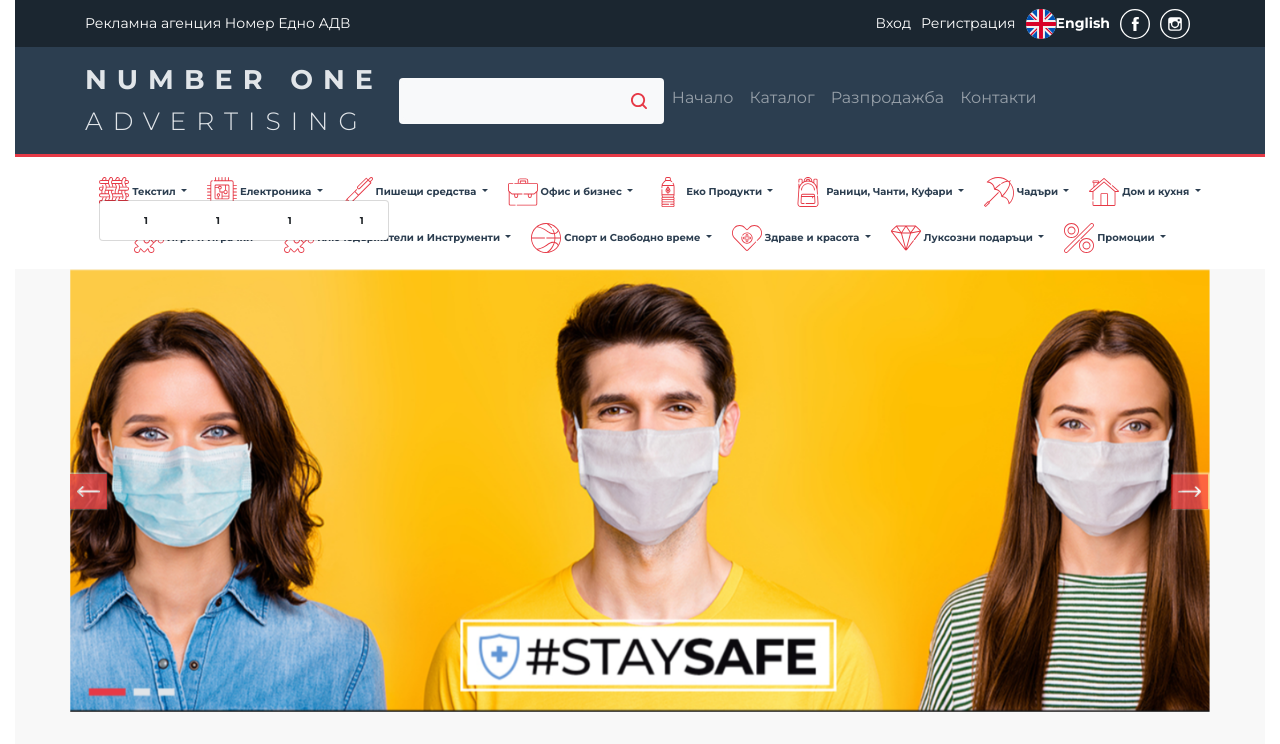
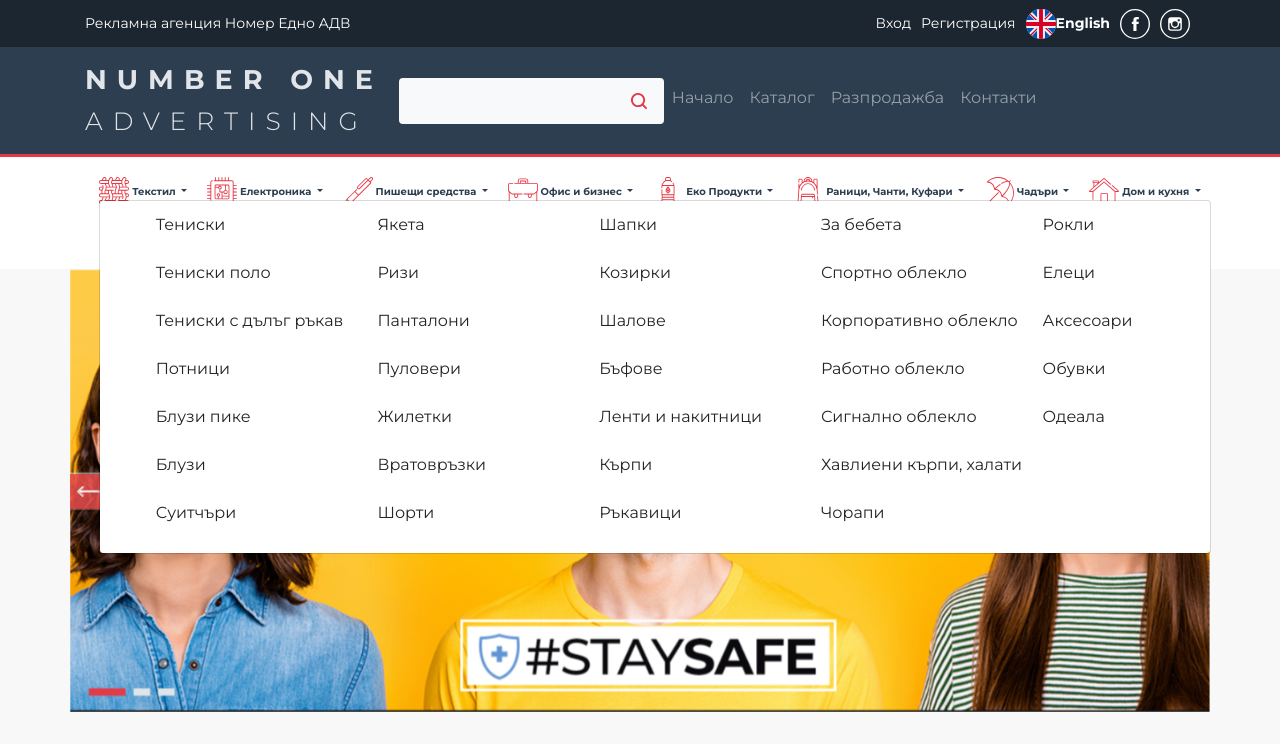
Before and after one commit to MPredova/Eurocoders, a plain HTML site: page index.html in a window 1280 px wide. Both pictures are taken after a click on the button "Текстил". Shown: the top 744 px of the page. Drawn offline with nearby package versions, Linux system fonts and the light colour scheme.

Commit message:
final commit

```diff
--- a/css/styles.css
+++ b/css/styles.css
@@ -11,10 +11,17 @@
 	border-bottom: 3px solid #e63946;
 	margin-bottom: 20px;
 }
-/* .dropdown-item {
-	list-style-type: disc;
-	color: #e63946;
-} */
+.dropdown-menu{
+	display: flex;
+	flex-direction: row;
+}
+.dropdown-row{
+	justify-content: space-around;
+}
+.dropdown{
+	display: flex;
+	flex-direction: column;
+}
 .menu ul{
 	display: flex;
 	list-style: none;
@@ -35,8 +42,6 @@
 .menu .row{
 	justify-content: space-evenly;
 }
-/* .dropdown{
-} */
 .btn-secondary {
 	border: 0px !important;
 	background-color: transparent !important;
@@ -355,4 +360,8 @@ hr {
 	.mobile-hidden{
 		display:none;
 	}
+	.navbar-two{
+		text-align: center;
+		font-size: 20px !important;
+	}
 }
--- a/index.html
+++ b/index.html
@@ -13,7 +13,8 @@
     <title>Number One</title>
 </head>
 <body>
-    <div class='col-md-12 wrap' style="position:relative; overflow-x:hidden;">
+    <div style="position:relative; overflow-x:hidden;">
+        <div class="mobile-hidden">
             <nav class="navbar navbar-light nav-dark justify-content-between">
                 <div class='container'>
                     <a class="navbar-brand navbar-one">Рекламна агенция Номер Едно АДВ</a>
@@ -26,9 +27,10 @@
                     </form>
                 </div>
             </nav>
+        </div>
     <nav class="navbar navbar-expand-lg navbar-dark nav-light">
         <div class='container'>
-        <a class="navbar-brand navbar-two" href="#">NUMBER ONE <br><span>ADVERTISING</span></a>
+        <a class="mobile-headline navbar-brand navbar-two" href="#">NUMBER ONE <br><span>ADVERTISING</span></a>
         <button class="navbar-toggler" type="button" data-toggle="collapse" data-target="#navbarSupportedContent" aria-controls="navbarSupportedContent" aria-expanded="false" aria-label="Toggle navigation">
             <span class="navbar-toggler-icon"></span>
         </button>
@@ -67,32 +69,6 @@
     <section id="header">
         <div class="container">
             <div class="menu mobile-hidden">
-                <!-- <div class="dropdown show">
-                    <a class="btn btn-secondary dropdown-toggle" href="#" role="button" id="textile" data-toggle="dropdown" aria-haspopup="true" aria-expanded="false">
-                        Текстил
-                    </a>
-                    <div class="dropdown-menu" aria-labelledby="textile">
-                        <ul>
-                            <li class="dropdown-item">1</li>
-                            <li class="dropdown-item">1</li>
-                            <li class="dropdown-item">1</li>
-                            <li class="dropdown-item">1</li>
-                        </ul>
-                    </div>
-                </div>
-                <div class="dropdown show">
-                    <a class="btn btn-secondary dropdown-toggle" href="#" role="button" id="electronics" data-toggle="dropdown" aria-haspopup="true" aria-expanded="false">
-                        Електроника
-                    </a>
-                    <div class="dropdown-menu" aria-labelledby="electronics">
-                        <ul>
-                            <li class="dropdown-item">2</li>
-                            <li class="dropdown-item">2</li>
-                            <li class="dropdown-item">2</li>
-                            <li class="dropdown-item">2</li>
-                        </ul>
-                    </div>
-                </div> -->
                 <div class="row">
                     <ul>
                         <li>
@@ -101,12 +77,51 @@
                                 Текстил
                             </a>
                             <div class="dropdown-menu" aria-labelledby="textile">
-                                <ul class="dropdown">
-                                    <li class="dropdown-item">1</li>
-                                    <li class="dropdown-item">1</li>
-                                    <li class="dropdown-item">1</li>
-                                    <li class="dropdown-item">1</li>
-                                </ul>
+                                <div class="row dropdown-row">
+                                    <div class="col-2">
+                                        <p class="dropdown-item">Тениски</p>
+                                        <p class="dropdown-item">Тениски поло</p>
+                                        <p class="dropdown-item">Тениски с дълъг ръкав</p>
+                                        <p class="dropdown-item">Потници</p>
+                                        <p class="dropdown-item">Блузи пике</p>
+                                        <p class="dropdown-item">Блузи</p>
+                                        <p class="dropdown-item">Суитчъри</p>
+                                    </div>
+                                    <div class="col-2">
+                                        <p class="dropdown-item">Якета</p>
+                                        <p class="dropdown-item">Ризи</p>
+                                        <p class="dropdown-item">Панталони</p>
+                                        <p class="dropdown-item">Пуловери</p>
+                                        <p class="dropdown-item">Жилетки</p>
+                                        <p class="dropdown-item">Вратовръзки</p>
+                                        <p class="dropdown-item">Шорти</p>
+                                    </div>
+                                    <div class="col-2">
+                                        <p class="dropdown-item">Шапки</p>
+                                        <p class="dropdown-item">Козирки</p>
+                                        <p class="dropdown-item">Шалове</p>
+                                        <p class="dropdown-item">Бъфове</p>
+                                        <p class="dropdown-item">Ленти и накитници</p>
+                                        <p class="dropdown-item">Кърпи</p>
+                                        <p class="dropdown-item">Ръкавици</p>
+                                    </div>
+                                    <div class="col-2">
+                                        <p class="dropdown-item">За бебета</p>
+                                        <p class="dropdown-item">Спортно облекло</p>
+                                        <p class="dropdown-item">Корпоративно облекло</p>
+                                        <p class="dropdown-item">Работно облекло</p>
+                                        <p class="dropdown-item">Сигнално облекло</p>
+                                        <p class="dropdown-item">Хавлиени кърпи, халати</p>
+                                        <p class="dropdown-item">Чорапи</p>
+                                    </div>
+                                    <div class="col-2">
+                                        <p class="dropdown-item">Рокли</p>
+                                        <p class="dropdown-item">Елеци</p>
+                                        <p class="dropdown-item">Аксесоари</p>
+                                        <p class="dropdown-item">Обувки</p>
+                                        <p class="dropdown-item">Одеала</p>
+                                    </div>
+                                </div>
                             </div>
                         </li>
                         <li>
@@ -114,28 +129,12 @@
                                 <img class="li-icon" width="30px" height="30px" src="images/dropdown list icons/cpu.svg">
                                 Електроника
                             </a>
-                            <div class="dropdown-menu" aria-labelledby="electronics">
-                                <ul class="dropdown">
-                                    <li class="dropdown-item">1</li>
-                                    <li class="dropdown-item">1</li>
-                                    <li class="dropdown-item">1</li>
-                                    <li class="dropdown-item">1</li>
-                                </ul>
-                            </div>
                         </li>
                         <li>
                             <a class="dropdown-toggle" href="#" role="button" id="pen" data-toggle="dropdown" aria-haspopup="true" aria-expanded="false">
                                 <img class="li-icon" width="30px" height="30px" src="images/dropdown list icons/pen.svg">
                                 Пишещи средства
                             </a>
-                            <div class="dropdown-menu" aria-labelledby="pen">
-                                <ul class="dropdown">
-                                    <li class="dropdown-item">1</li>
-                                    <li class="dropdown-item">1</li>
-                                    <li class="dropdown-item">1</li>
-                                    <li class="dropdown-item">1</li>
-                                </ul>
-                            </div>
                         </li>
                         <li>
                             <a class="dropdown-toggle" href="#" role="button" id="suitcase" data-toggle="dropdown" aria-haspopup="true" aria-expanded="false">
@@ -347,7 +346,7 @@
                 <p>Advertising</p>
             </div>
             <div class="footer-sections">
-                <div class="footer-section information col-md-2">
+                <div class="footer-section information col-md-2 mobile-hidden">
                     <h2 class="section-header information-header">Информация</h2>
                     <div>
                         <p>Контакти</p>
@@ -359,7 +358,7 @@
                     </div>
                 </div>
 
-                <div class="footer-section polezno col-md-2">
+                <div class="footer-section polezno col-md-2 mobile-hidden">
                     <h2 class="section-header polezno-header">Полезно</h2>
                     <div>
                         <p>Начини на плащане</p>
@@ -370,7 +369,7 @@
                     </div>
                 </div>
 
-                <div class="footer-section kategorii col">
+                <div class="footer-section kategorii col mobile-hidden">
                     <h2 class="section-header categories">Категории</h2>
                     <div class="col-md-4">
                         <p>Текстил</p>
```
Lines whose indentation alone changed are shown as unchanged.
